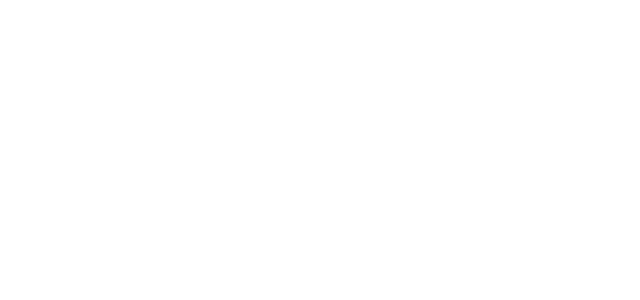
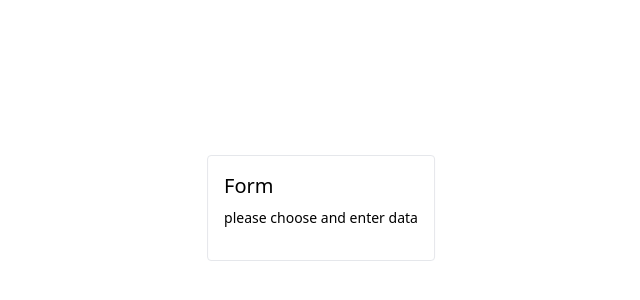
Before and after one commit to NaifIT11/switch-with-form-component, a Next.js app: page / in a window 1280 px wide. Shown: the part 192-492 px from the top of the page, without its empty margins (319-959 px from the left). Built offline with nearby package versions, Linux system fonts and the light colour scheme.

Commit message:
the form header

```diff
--- a/src/app/components/Form.tsx
+++ b/src/app/components/Form.tsx
@@ -12,8 +12,14 @@
     }
 
     return (
-        <form onSubmit={hanldeSubmit} className="space-y-4">
+        <div className="space-y-4 p-4 rounded border">
+            <div className="space-y-2">
+                <h1 className="text-xl">Form</h1>
+                <p className="text-sm">please choose and enter data</p>
+            </div>
+            <form onSubmit={hanldeSubmit} className="space-y-4">
 
-        </form>
+            </form>
+        </div>
     )
 }
--- a/src/app/page.tsx
+++ b/src/app/page.tsx
@@ -3,6 +3,8 @@
 
 export default function Home() {
   return (
-    <Form />
+    <div className="absolute top-1/2 left-1/2 -translate-x-1/2 -translate-y-1/2">
+      <Form />
+    </div>
   );
 }
```
